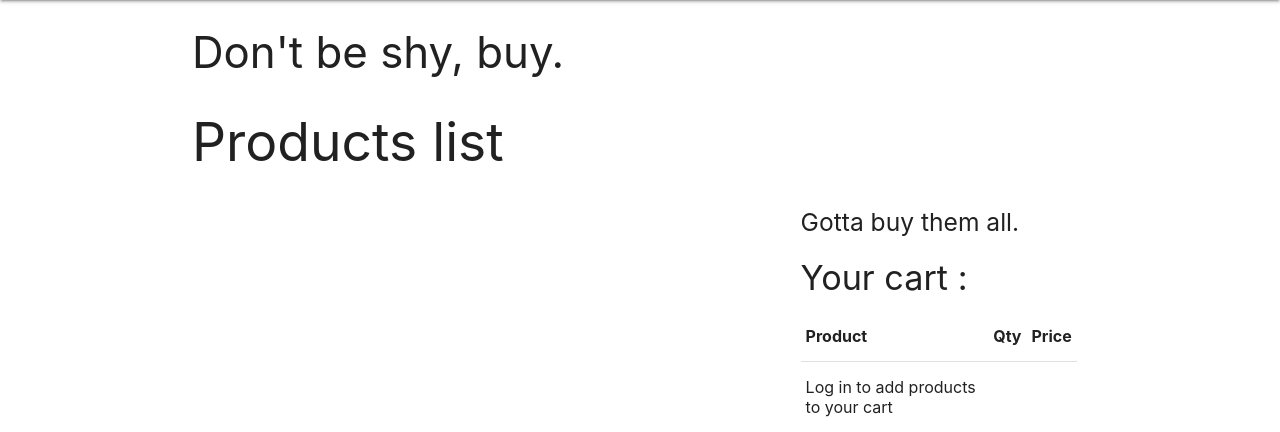
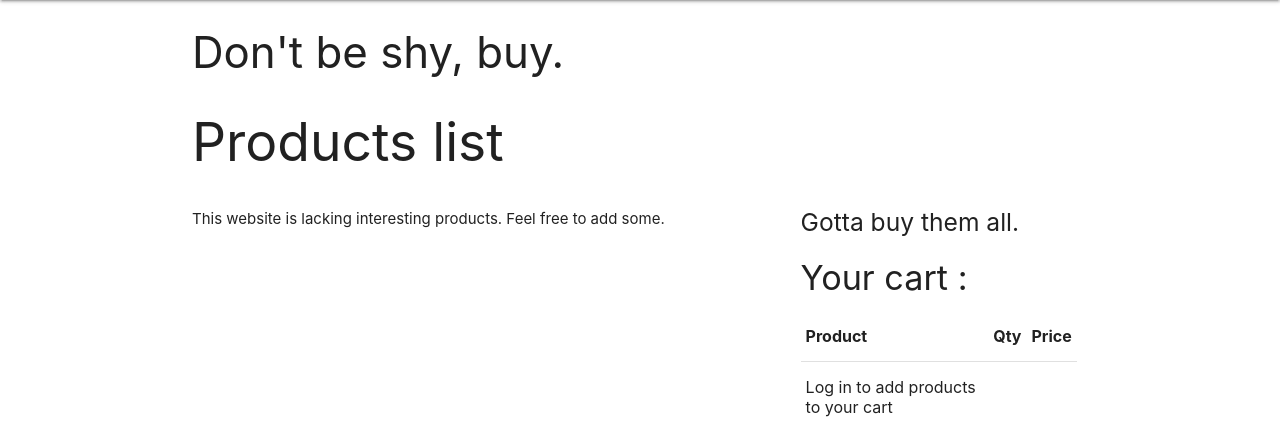
Before and after one commit to Kazay/php1Validation, a PHP site: page /product-list.php in a window 1280 px wide. Shown: the part 64-496 px from the top of the page. Run offline with PHP 8.4, Linux system fonts and the light colour scheme.

Commit message:
add paragraph if no products

```diff
--- a/login.txt
+++ b/login.txt
@@ -0,0 +1 @@
+a:3:{i:0;a:2:{s:5:"email";s:12:"cleo@5454.fr";s:8:"password";s:40:"a3915ba4d8c2f15595c32a28a5e8c1d5a2bc5b0b";}i:1;a:2:{s:5:"email";s:13:"cleo@1234.com";s:8:"password";s:40:"89c70829a3609c9fe616c3ba3129495b7f752352";}i:2;a:2:{s:5:"email";s:20:"czajakevin@gmail.com";s:8:"password";s:40:"2437e141f8ed03a110e3292ce54c741eff6164d5";}}
--- a/product-list.php
+++ b/product-list.php
@@ -20,7 +20,8 @@ require_once('template/nav.php');
                     $productList = unserialize($productJSON);
                 }
 
-            if(count($productList) >0) {
+            if(count($productList) >0)
+            {
                 foreach($productList as $product)
                 {
                     echo '<div class="col m12 l6">
@@ -51,6 +52,10 @@ require_once('template/nav.php');
 
                                         echo '</div></div></form></div>';
                         }
+                }
+                else
+                {
+                    echo "<p>This website is lacking interesting products. Feel free to add some.</p>";
                 }
                 ?>
          </div>
```
Lines whose indentation alone changed are shown as unchanged.
